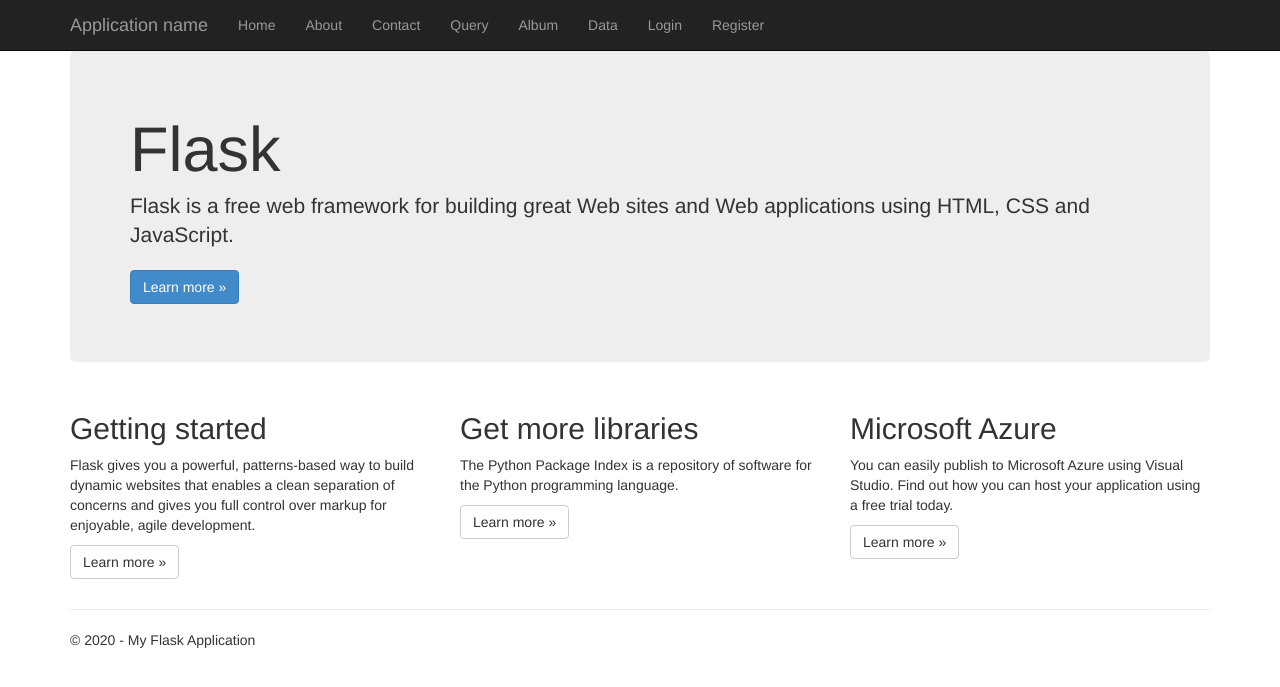
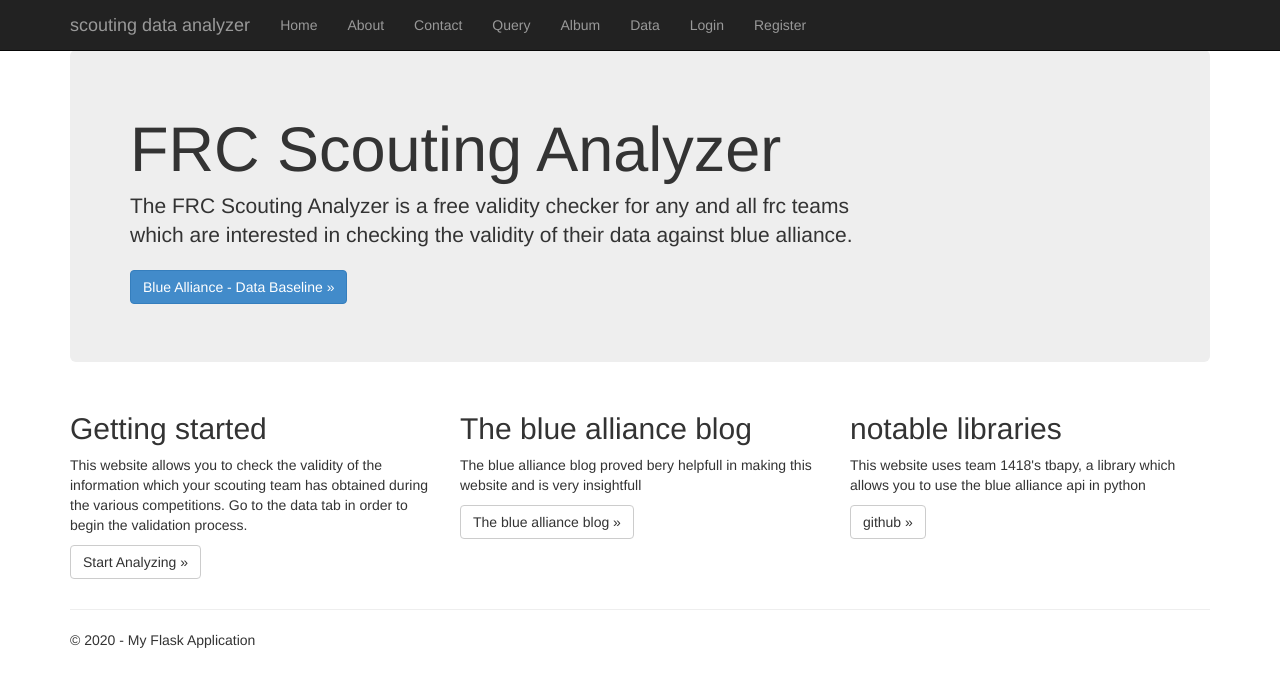
Before and after one commit to Asasor/FlaskWebProject1Asaf, a Flask app: page /home in a window 1280 px wide. Shown: the top 687 px of the page. Run offline with Flask 2, Linux system fonts and the light colour scheme; parts of the project's set-up code (start-up, migrations or seed data) failed here and were passed over; some libraries are stand-ins or nearby versions.

Commit message:
filled in 'home' tab

```diff
--- a/FlaskWebProject1Asaf/FlaskWebProject1Asaf/templates/index.html
+++ b/FlaskWebProject1Asaf/FlaskWebProject1Asaf/templates/index.html
@@ -3,30 +3,30 @@
 {% block content %}
 
 <div class="jumbotron">
-    <h1>Flask</h1>
-    <p class="lead">Flask is a free web framework for building great Web sites and Web applications using HTML, CSS and JavaScript.</p>
-    <p><a href="http://flask.pocoo.org/" class="btn btn-primary btn-large">Learn more &raquo;</a></p>
+    <h1>FRC Scouting Analyzer</h1>
+    <p class="lead">The FRC Scouting Analyzer is a free validity checker for any and all frc teams <br> which are interested in checking the validity of their data against blue alliance.</p>
+    <p><a href="https://www.thebluealliance.com/" class="btn btn-primary btn-large">Blue Alliance - Data Baseline &raquo;</a></p>
 </div>
 
 <div class="row">
     <div class="col-md-4">
         <h2>Getting started</h2>
         <p>
-            Flask gives you a powerful, patterns-based way to build dynamic websites that
-            enables a clean separation of concerns and gives you full control over markup
-            for enjoyable, agile development.
+            This website allows you to check the validity of the information which your scouting
+            team has obtained during the various competitions. Go to the data tab in order to
+            begin the validation process.
         </p>
-        <p><a class="btn btn-default" href="http://flask.pocoo.org/docs/">Learn more &raquo;</a></p>
+        <p><a class="btn btn-default" href="{{ url_for('datamodel') }}">Start Analyzing &raquo;</a></p>
     </div>
     <div class="col-md-4">
-        <h2>Get more libraries</h2>
-        <p>The Python Package Index is a repository of software for the Python programming language.</p>
-        <p><a class="btn btn-default" href="https://pypi.python.org/pypi">Learn more &raquo;</a></p>
+        <h2>The blue alliance blog</h2>
+        <p>The blue alliance blog proved bery helpfull in making this website and is very insightfull</p>
+        <p><a class="btn btn-default" href="https://blog.thebluealliance.com/">The blue alliance blog &raquo;</a></p>
     </div>
     <div class="col-md-4">
-        <h2>Microsoft Azure</h2>
-        <p>You can easily publish to Microsoft Azure using Visual Studio. Find out how you can host your application using a free trial today.</p>
-        <p><a class="btn btn-default" href="http://azure.microsoft.com">Learn more &raquo;</a></p>
+        <h2>notable libraries</h2>
+        <p>This website uses team 1418's tbapy, a library which allows you to use the blue alliance api in python</p>
+        <p><a class="btn btn-default" href="https://github.com/frc1418/tbapy">github &raquo;</a></p>
     </div>
 </div>
 
--- a/FlaskWebProject1Asaf/FlaskWebProject1Asaf/templates/layout.html
+++ b/FlaskWebProject1Asaf/FlaskWebProject1Asaf/templates/layout.html
@@ -3,7 +3,7 @@
 <head>
     <meta charset="utf-8" />
     <meta name="viewport" content="width=device-width, initial-scale=1.0">
-    <title>{{ title }} - My Flask Application</title>
+    <title>{{ title }} - Asaf Soreq's scouting data analyzer</title>
     <link rel="stylesheet" type="text/css" href="/static/content/bootstrap.min.css" />
     <link rel="stylesheet" type="text/css" href="/static/content/site.css" />
     <script src="/static/scripts/modernizr-2.6.2.js"></script>
@@ -18,7 +18,7 @@
                     <span class="icon-bar"></span>
                     <span class="icon-bar"></span>
                 </button>
-                <a href="/" class="navbar-brand">Application name</a>
+                <a href="/" class="navbar-brand">scouting data analyzer</a>
             </div>
             <div class="navbar-collapse collapse">
                 <ul class="nav navbar-nav">
```
